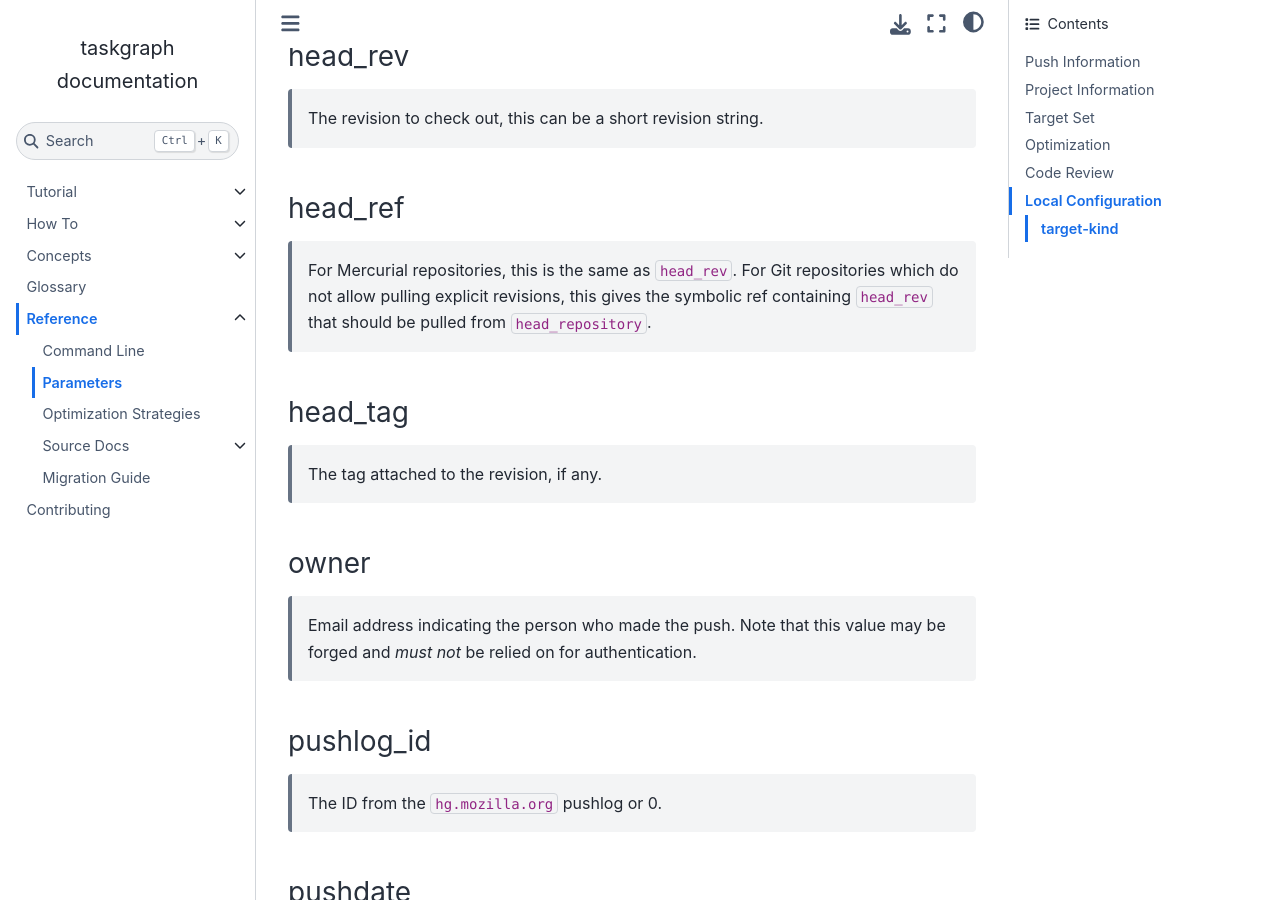
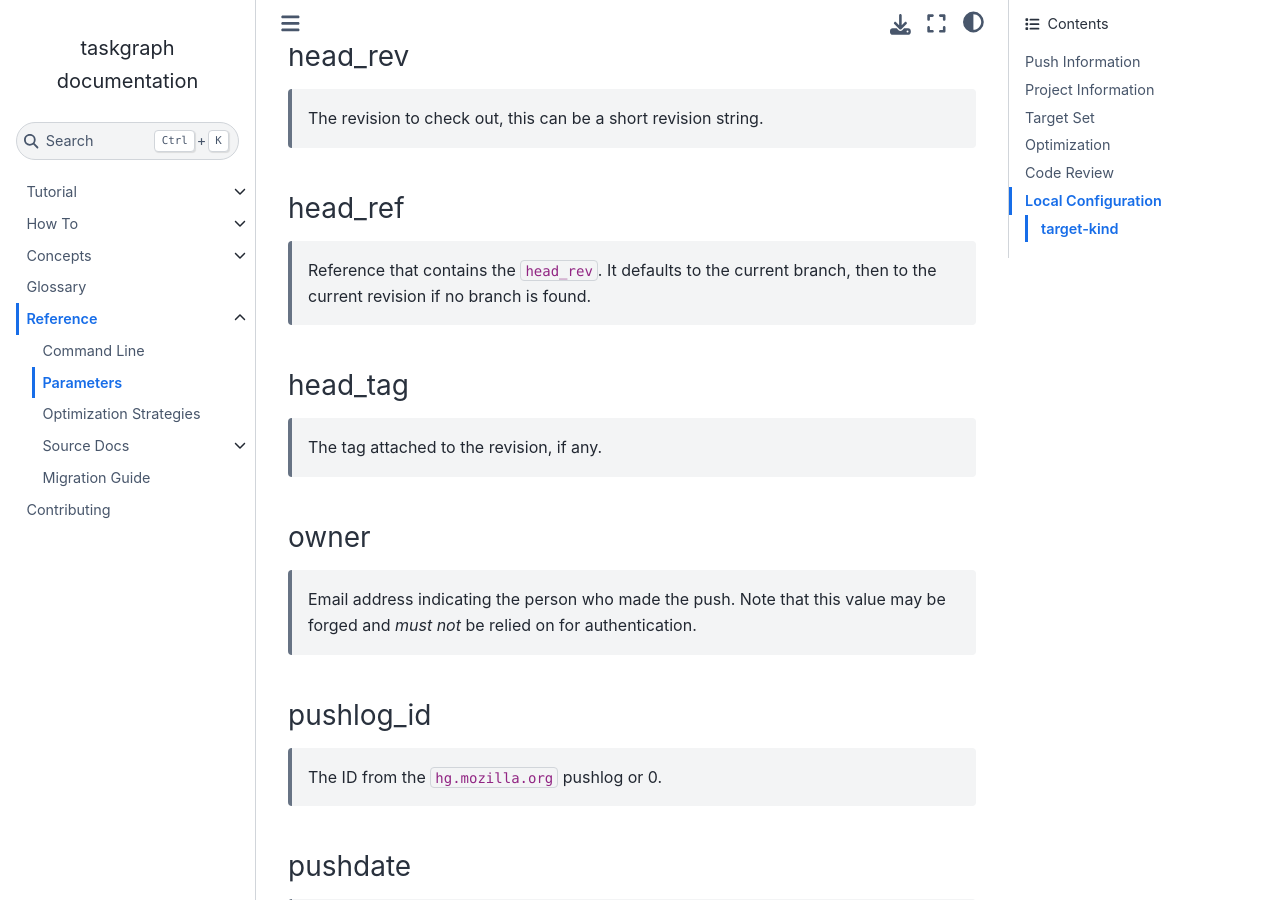
Before and after one commit to taskcluster/taskgraph, a Sphinx documentation site: the page built from docs/reference/parameters.rst, in a window 1280 px wide and 900 px high, scrolled down 807 px. Built offline with Sphinx 7.4.7 and the Sphinx Book theme 1.1.4, drawn with Linux system fonts in a browser that asks for light colours.

Commit message:
Bug 1784232 - part 5: Make `head_ref` point to the repo branch first

```diff
--- a/docs/reference/parameters.rst
+++ b/docs/reference/parameters.rst
@@ -30,10 +30,8 @@ head_rev
 
 head_ref
 ~~~~~~~~
-   For Mercurial repositories, this is the same as ``head_rev``. For
-   Git repositories which do not allow pulling explicit revisions, this gives
-   the symbolic ref containing ``head_rev`` that should be pulled from
-   ``head_repository``.
+   Reference that contains the ``head_rev``. It defaults to the current branch,
+   then to the current revision if no branch is found.
 
 head_tag
 ~~~~~~~~
```
Also changed, not shown: CHANGELOG.md (+1 -0 lines), 4 other files.
